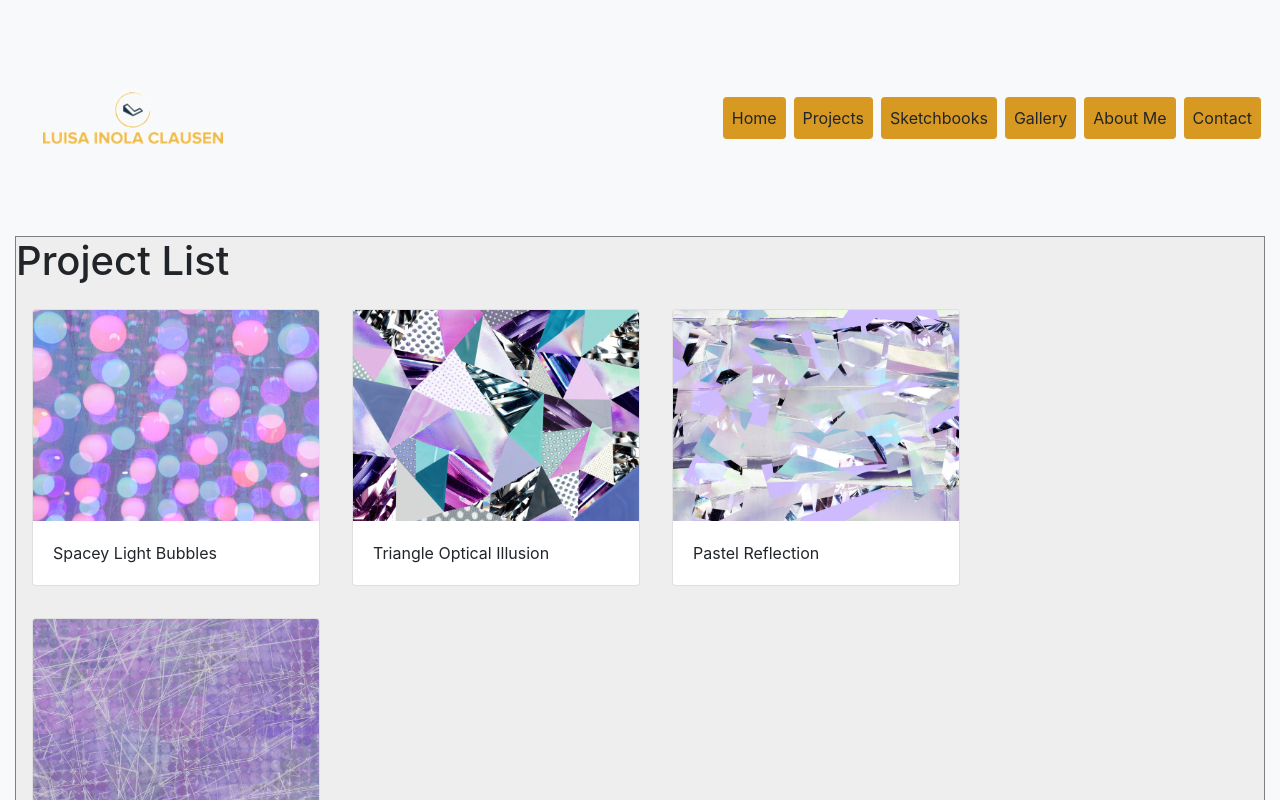
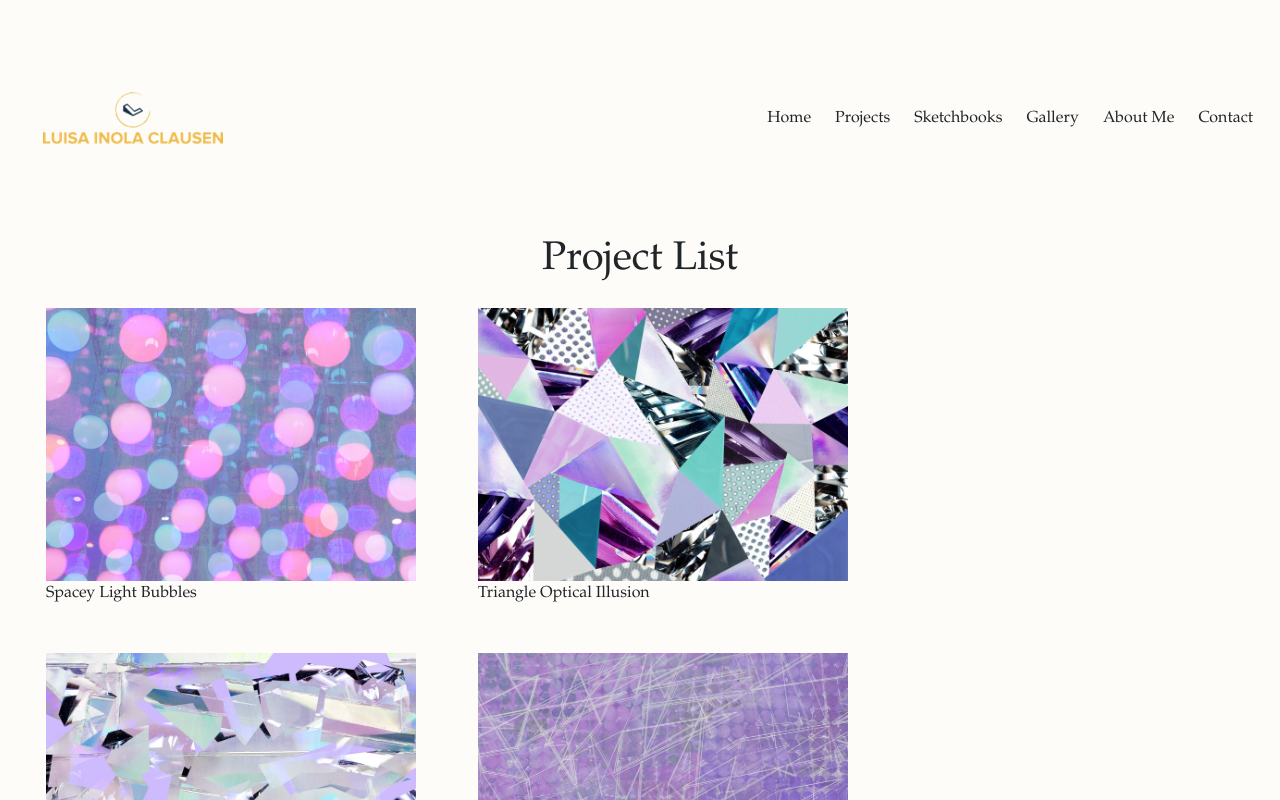
Before and after one commit to Arnoba/Portfolio, an Angular app: page /projects in a window 1280 px wide. Shown: the top 800 px of the page. Built offline with nearby package versions, Linux system fonts and the light colour scheme.

Commit message:
Styling changes

```diff
--- a/src/app/app.component.html
+++ b/src/app/app.component.html
@@ -1,6 +1,6 @@
 
 <div class="container-fluid">
-  <app-header></app-header>
+  <app-header class="app-header"></app-header>
   <app-body></app-body>
   <app-footer></app-footer>
 </div>
--- a/src/app/app.component.scss
+++ b/src/app/app.component.scss
@@ -1,4 +1,4 @@
 @import './scss/colours';
-app-header{
+.app-header{
     border-bottom: 1px solid $highlight-bright-color;
 }
--- a/src/app/components/layout/body/body.component.html
+++ b/src/app/components/layout/body/body.component.html
@@ -1,3 +1,3 @@
-<div class="d-flex element">
+<div class="d-flex">
     <router-outlet></router-outlet>
 </div>
--- a/src/app/components/layout/footer/footer.component.scss
+++ b/src/app/components/layout/footer/footer.component.scss
@@ -1,4 +1,10 @@
+@import '../../../scss/colours';
 .element{
-    background-color: #eeeeee;
-    border: 1px solid grey;
+    position: fixed;
+    left: 0;
+    bottom: 0;
+    width: 100%;
+    //background-color: $primary-color;
+    //border-top: 1px dashed $highlight-color;
+    height: 40px;
 }
--- a/src/app/components/layout/header/header.component.html
+++ b/src/app/components/layout/header/header.component.html
@@ -1,13 +1,13 @@
-<div class="d-flex justify-content-end">
+<div class="d-flex justify-content-end element">
     <div class="mr-auto p-0 m-2">
             <img src="../../../../assets/images/logo/LogoSample_ByTailorBrandsTry2NoBackground.png" alt="Logo" class="rounded  logo">
     </div>
     <div class="d-flex align-self-center flex-row align-self-start">
-            <button routerLink="/home" routerLinkActive="active" class="p-2 m-1 btn btn">Home</button>
-            <button routerLink="/projects" class="p-2 m-1 btn btn">Projects</button>
-            <button routerLink="/sketchbooks" class="p-2 m-1 btn btn">Sketchbooks</button>
-            <button routerLink="/gallery" class="p-2 m-1 btn btn">Gallery</button>
-            <button routerLink="/about" routerLinkActive="active" class="p-2 m-1 btn btn">About Me</button>
-            <button routerLink="/contact" class="p-2 m-1 btn btn">Contact</button>
+            <span routerLink="/home" routerLinkActive="active" class="p-2 m-1">Home</span>
+            <span routerLink="/projects" class="p-2 m-1">Projects</span>
+            <span routerLink="/sketchbooks" class="p-2 m-1">Sketchbooks</span>
+            <span routerLink="/gallery" class="p-2 m-1">Gallery</span>
+            <span routerLink="/about" routerLinkActive="active" class="p-2 m-1">About Me</span>
+            <span routerLink="/contact" class="p-2 m-1">Contact</span>
     </div>
 </div>
--- a/src/app/components/layout/header/header.component.scss
+++ b/src/app/components/layout/header/header.component.scss
@@ -1,7 +1,7 @@
 @import '../../../scss/colours';
 .element{
-    background-color: #eeeeee;
-    border: 1px solid grey;
+    //background-color: #eeeeee;
+    //border-bottom: 1px dashed $highlight-color;
 }
 .logo{
     background: transparent;
@@ -9,12 +9,12 @@
 }
 .btn{
     //background-color: darken($color:$primary-background-color, $amount: 25%)
-    background-color: $primary-color;
+    //background-color: $primary-color;
     //background-color: lighten($color: #f3bb5c, $amount: 25%);
 }
 .btn:hover {
     //background-color: darken($color: #000000, $amount: 0)
     //background-color: #1b3044;
-    background-color: $highlight-color;
-    color: #f5f7fa;
+    //background-color: $highlight-color;
+    //color: #f5f7fa;
 }
--- a/src/app/components/pages/projects/list/project-list.component.html
+++ b/src/app/components/pages/projects/list/project-list.component.html
@@ -1,3 +1,3 @@
-<h1>Project List</h1>
+<h1 class="title">Project List</h1>
 <!-- <app-element></app-element> -->
 <app-collection class="d-flex flex-wrap"></app-collection>
--- a/src/app/components/pages/projects/list/project-list.component.scss
+++ b/src/app/components/pages/projects/list/project-list.component.scss
@@ -0,0 +1,3 @@
+.title{
+    text-align: center;
+}
--- a/src/app/components/shared/element/element.component.html
+++ b/src/app/components/shared/element/element.component.html
@@ -1,6 +1,6 @@
-<div class="card" style="width: 18rem;">
-    <img class="card-img-top" [src]="imageSrc" alt="Card image cap">
-    <div class="card-body">
-        <p class="card-text">{{text}}</p>
+<div class="container" style="width: 25rem;">
+    <img class="element-thumbnail" [src]="imageSrc" alt="Card image cap">
+    <div class="element-title">
+            <p class="element-text">{{text}}</p>
     </div>
 </div>
--- a/src/app/components/shared/element/element.component.scss
+++ b/src/app/components/shared/element/element.component.scss
@@ -0,0 +1,4 @@
+.element-thumbnail{
+    width: 100%;
+    height: auto;
+}
--- a/src/app/scss/styles.scss
+++ b/src/app/scss/styles.scss
@@ -1,4 +1,5 @@
 @import 'colours';
 body{
-    background-color: $primary-background-color !important;
+    background-color: lighten($secondary-color, 15%) !important;
+    font-family: Garamond !important;
 }
--- a/src/index.html
+++ b/src/index.html
@@ -6,6 +6,7 @@
   <base href="/">
 
   <meta name="viewport" content="width=device-width, initial-scale=1">
+  <link href="https://fonts.googleapis.com/css?family=Cormorant+Garamond" rel="stylesheet">
   <link rel="icon" type="image/x-icon" href="favicon.ico">
 </head>
 <body>
```
